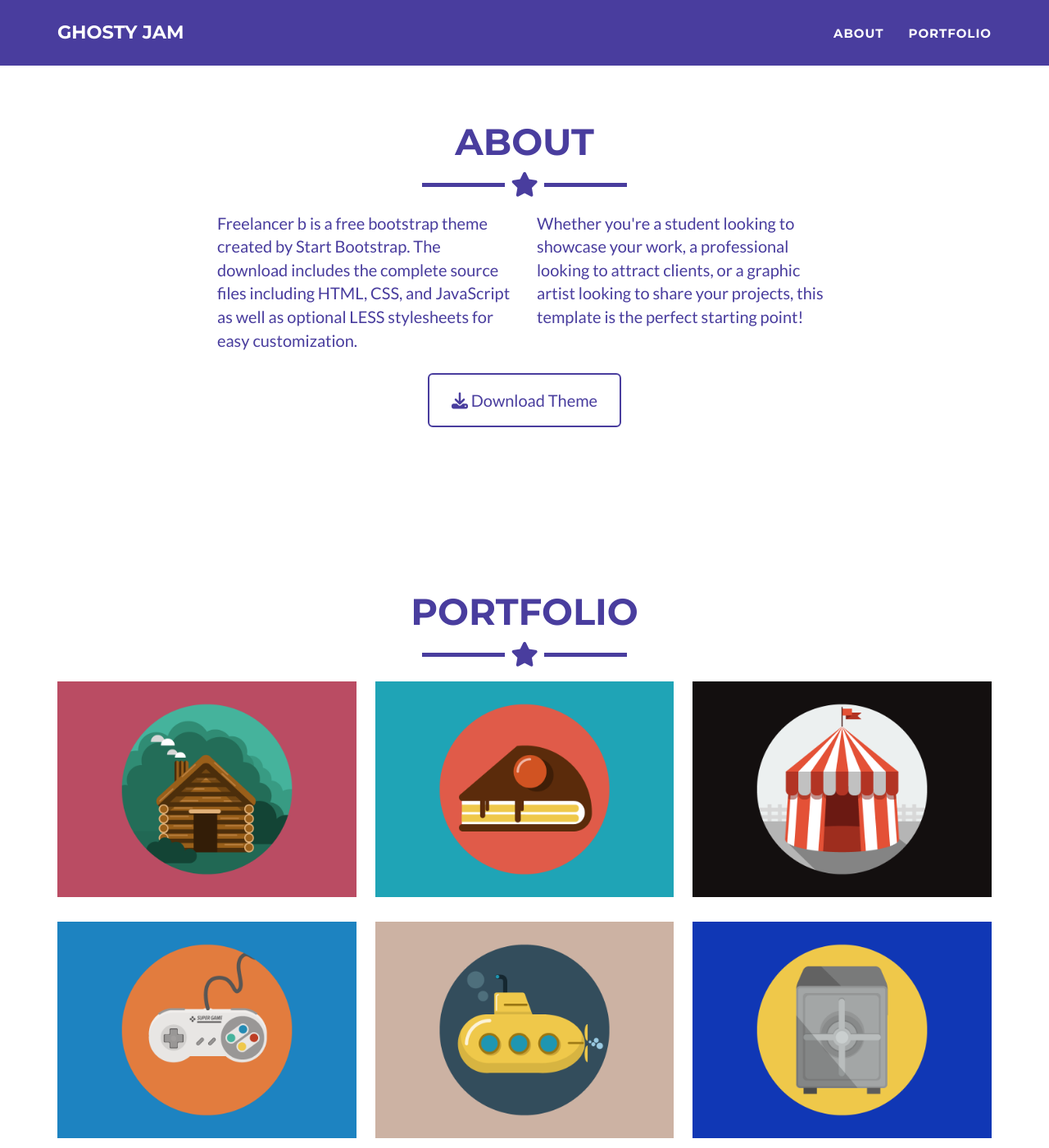
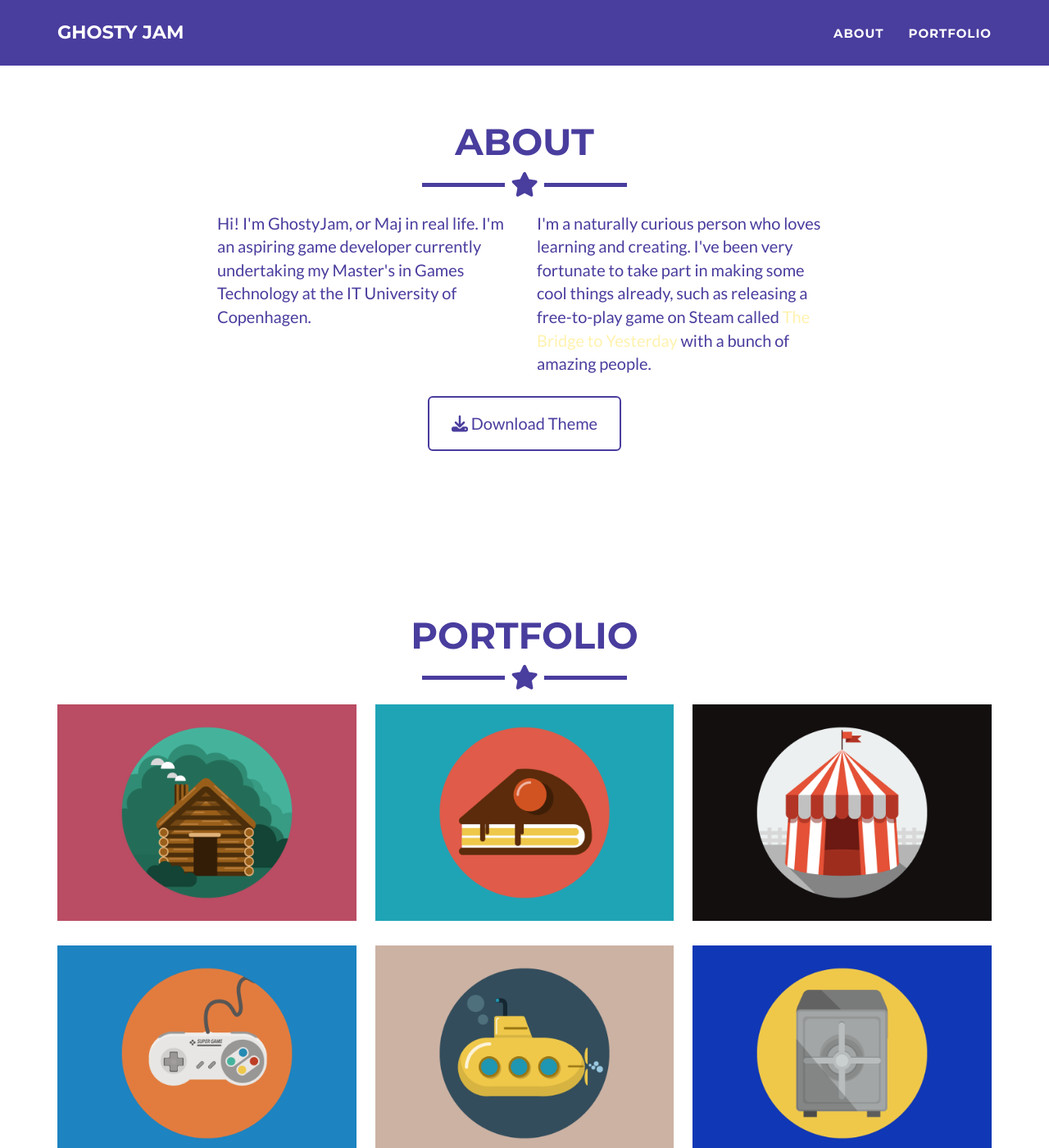
Before and after one commit to GhostyJam/GhostyJam.github.io, a Jekyll site: the page built from _posts/2014-07-18-project-1.markdown, in a window 1280 px wide and 1400 px high, scrolled down 771 px. Shown: the whole window at 82% size. Built offline with Jekyll 4.4.1, drawn with Linux system fonts in a browser that asks for light colours; some of the changed text lies outside the part shown.

Commit message:
Adding text

```diff
--- a/_config.yml
+++ b/_config.yml
@@ -12,12 +12,6 @@ google_verify:
 
 # https://ssl.bing.com/webmaster/configure/verify/ownership Option 2 content= goes here
 bing_verify:
-
-# Contact form:
-# - static : pass through formspree.io to validate email sending
-# - disqus : replace contact form by disqus thread
-# - comment the line below if you want to stick with the default PHP contact form
-contact: static
 
 # If you use disqus you need disqus shortname
 # https://help.disqus.com/customer/portal/articles/466208
@@ -54,7 +48,7 @@ address:
   - line: Beverly Hills, CA 90210
 
 # Credits content
-credits: 'Freelancer is a free to use, open source Bootstrap theme created by <a href="http://startbootstrap.com">Start Bootstrap</a>.'
+credits: 'This site is made using Freelancer, a free to use, open source Bootstrap theme created by <a href="http://startbootstrap.com">Start Bootstrap</a>.'
 
 # Build settings
 markdown: kramdown
--- a/_includes/about.html
+++ b/_includes/about.html
@@ -9,13 +9,14 @@
     </div>
     <div class="row">
       <div class="col-lg-4 col-lg-offset-2">
-        <p>Freelancer b is a free bootstrap theme created by Start Bootstrap. The download includes the complete
-          source files including HTML, CSS, and JavaScript as well as optional LESS stylesheets for easy
-          customization.</p>
+        <p>Hi! I'm GhostyJam, or Maj in real life.
+          I'm an aspiring game developer currently undertaking my Master's in Games Technology at the IT University of Copenhagen.
+          </p>
       </div>
       <div class="col-lg-4">
-        <p>Whether you're a student looking to showcase your work, a professional looking to attract clients, or
-          a graphic artist looking to share your projects, this template is the perfect starting point! </p>
+        <p>I'm a naturally curious person who loves learning and creating.
+          I've been very fortunate to take part in making some cool things already,
+          such as releasing a free-to-play game on Steam called <a href="https://store.steampowered.com/app/2786840/The_Bridge_to_Yesterday/">The Bridge to Yesterday</a> with a bunch of amazing people. </p>
       </div>
       <div class="col-lg-8 col-lg-offset-2 text-center">
         <a href="https://github.com/jeromelachaud/freelancer-theme" class="btn btn-lg btn-outline">
```
